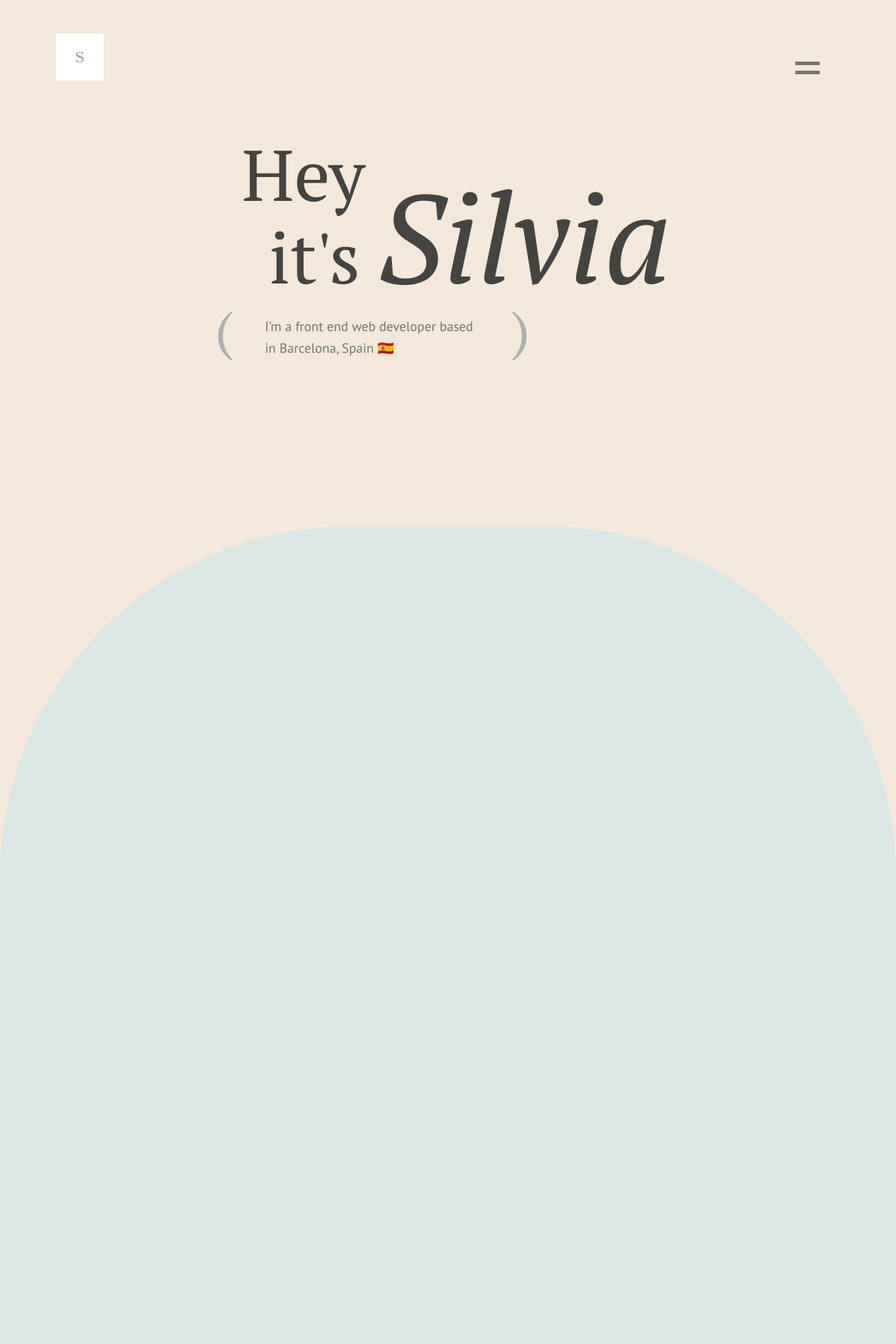
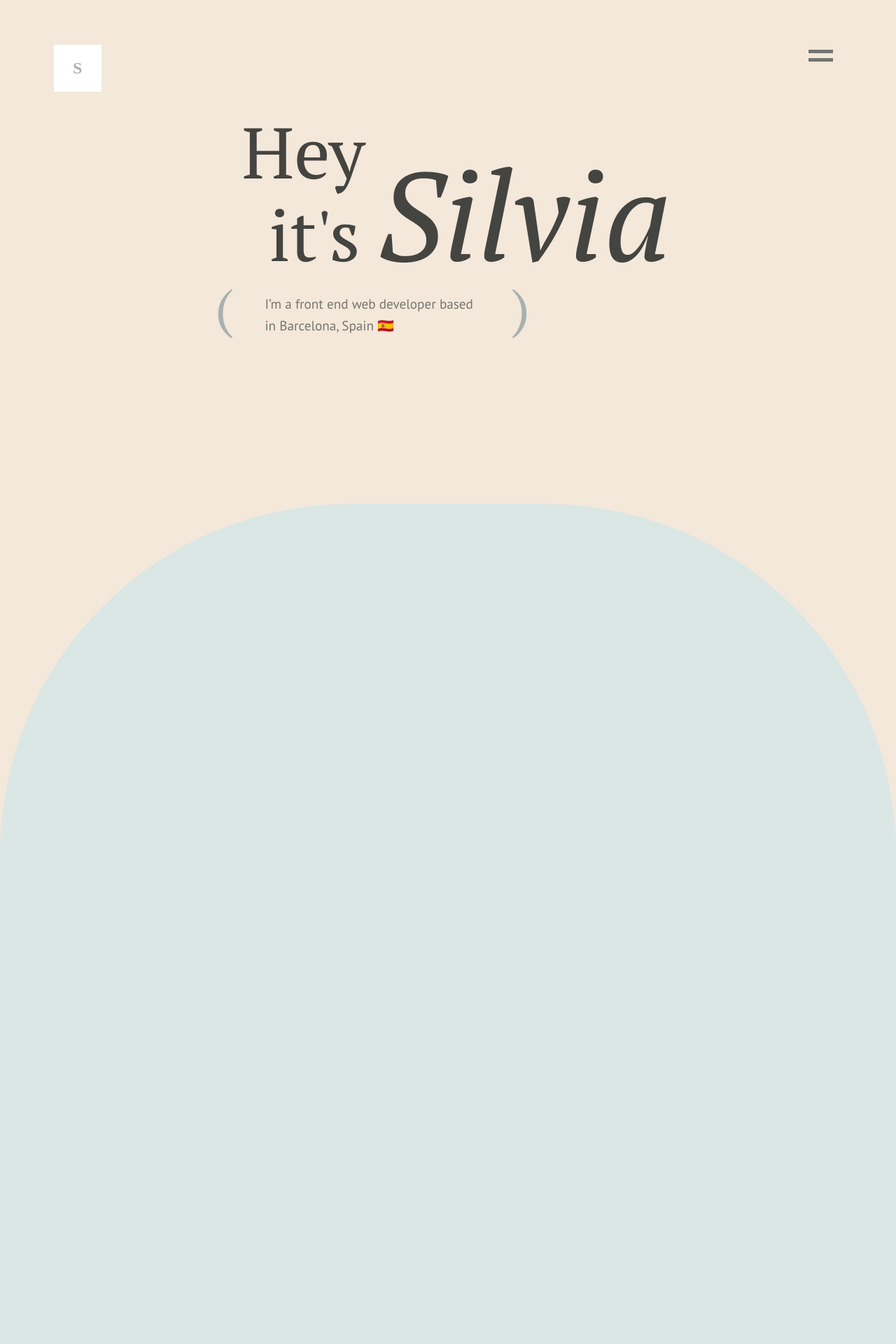
Before and after one commit to silsc/portfolio, a Jekyll site: the page built from index.markdown, in a window 1280 px wide. Shown: the top 1920 px of the page at 70% size. Built offline with Jekyll 4.4.1, drawn with Linux system fonts in a browser that asks for light colours.

Commit message:
STYLE/ fixed style index

```diff
--- a/_sass/_colors.scss
+++ b/_sass/_colors.scss
@@ -3,10 +3,10 @@
 $dark-brown: #444440;
 $light-brown: #757570;
 $dark-blue: #A9B1B0;
-$light-blue: #B9C9C7;
+$medium-blue: #B9C9C7;
+$light-blue: #DBE7E5;
 $dark-cream: #F3E8DA;
 $light-cream: #F9F4EC;
-$light-blue: #DBE7E5;
 $gray: #CACAC3;
 $green: #E6ECDA;
 
--- a/_sass/_index.scss
+++ b/_sass/_index.scss
@@ -1,13 +1,14 @@
 @import "colors";
 @import "navbar";
+
 body {
   background: $dark-cream;
-  color: black;
+  color: $dark-brown;
 }
 
 .banner {
   padding: 0;
-  margin-top: 1em;
+  margin-top: 5em;
   position: relative;
   min-height: 50vw;
   h1 {
@@ -19,16 +20,18 @@
     }
   }
 }
-  .banner-line1 {
-    position: absolute;
-    left: 27%;
-    top: 0;
-  }
+
+.banner-line1 {
+  position: absolute;
+  left: 27%;
+  top: 0;
+}
   .banner-line2 {
     position: absolute;
     left: 30%;
     top: 3vw;
   }
+
   .banner-subtitle {
     display: flex;
     position: absolute;
@@ -56,3 +59,9 @@
     min-height: 300vh;
   }
 }
+
+@media only screen and (max-width: 600px) {
+  .banner {
+    min-height: 60vh;
+  }
+}
--- a/_sass/_navbar.scss
+++ b/_sass/_navbar.scss
@@ -1,13 +1,14 @@
 .top-header {
   display: flex;
   justify-content: space-between;
-  padding: 3em 5em;
   .logo {
     text-decoration: none;
     color: $dark-blue;
     background: white;
     padding: 0 1.7em;
     position: fixed;
+    top: 5vw;
+    left: 6vw;
   }
 }
 
@@ -17,25 +18,26 @@
   width: 3em;
   height: 3em;
   position: fixed;
-  top: 5em;
-  right: 6em;
+  top: 5vw;
+  right: 6vw;
   .line1, .line2 {
   width: 35px;
-  height: 5px;
+  height: 0.3em;
   background-color: $light-brown;
-  margin: 8px 0;
+  margin: 15% 0;
   transition: 0.5s;
   }
 }
 
 .navbar {
-  width: 300px;
+  width: 25vw;
   height: 100%;
-  background-color: $light-blue;
+  background-color: $medium-blue;
   position: fixed;
   top: 0;
-  right: -300px;
+  right: -25vw;
   transition: right .8s;
+  z-index: 100;
 }
 
 .change {
@@ -53,7 +55,7 @@
 .nav-list {
   margin-top: 200px;
   .nav-item {
-    margin: 3em 5em;
+    margin: 3em 5em 3em 2em;
     list-style-type: none;
     text-align: center;
     .nav-link {
@@ -64,3 +66,21 @@
     }
   }
 }
+
+.hidden {
+  overflow: hidden;
+}
+
+.show {
+  overflow: visible;
+}
+
+@media only screen and (max-width: 600px) {
+  .navbar {
+    width: 100vw;
+    right: -100vw;
+  }
+  .change {
+    right: 0;
+  }
+}
```
Also changed, not shown: _layouts/default.html (+6 -3 lines).
